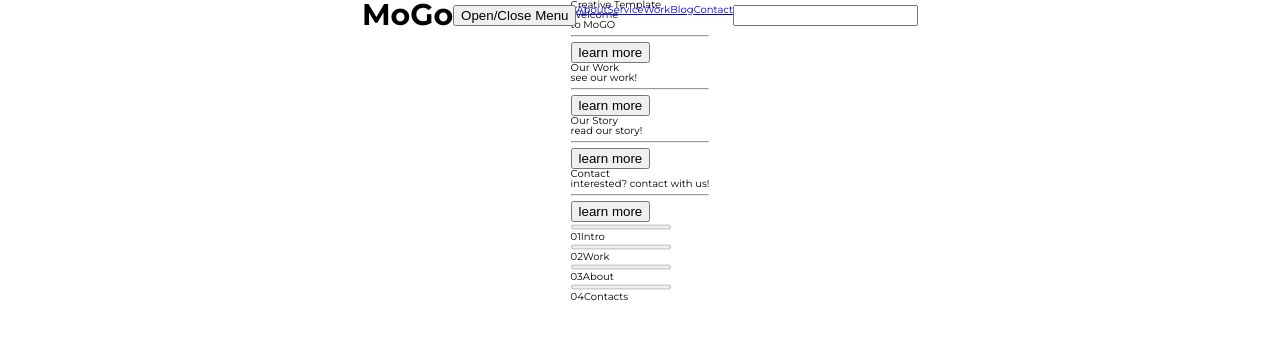
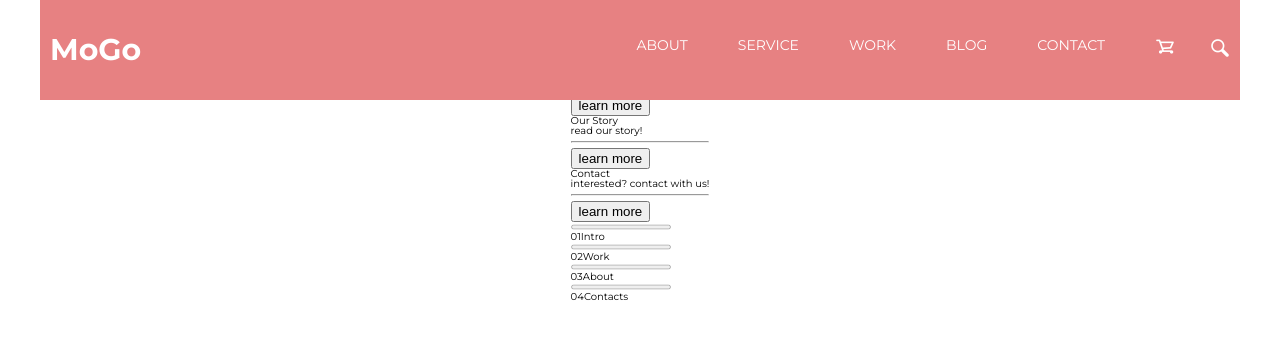
Before and after one commit to Emsi90/Projects, a website: page MoGo/src/index.html in a window 1280 px wide. Drawn offline with Linux system fonts and the light colour scheme.

Commit message:
work with MoGo

```diff
--- a/MoGo/src/index.html
+++ b/MoGo/src/index.html
@@ -7,7 +7,6 @@
     <meta name="description" content="Super Description!" />
 	<meta name="keywords" content="Super, MoGo, etc" />
 	<meta name="Author" content="Marcin Chojnacki" />
-    <title>Marcin Chojnacki - Tworzenie stron internetowych</title>
     <link rel="stylesheet" href="css/style.css">
     <title>Welcome to MoGo</title>
 </head>
@@ -30,15 +29,15 @@
                 </button>
                 <div class="menu__slide-menu">
                     <ul class="menu__list">
-                        <li class="menu__item"><a href="#about" class="menu_link">About</a></li>
-                        <li class="menu__item"><a href="#service" class="menu_link">Service</a></li>
-                        <li class="menu__item"><a href="#work" class="menu_link">Work</a></li>
-                        <li class="menu__item"><a href="#blog" class="menu_link">Blog</a></li>
-                        <li class="menu__item"><a href="#contact" class="menu_link">Contact</a></li>
-                        <li class="menu__item"><a href="busket" class="menu_link"></a></li>
-                        <li class="menu__item">
-                            <form class="menu__searchForm">
-                                <input type="search" class="menu__link">
+                        <li class="menu__item"><a href="#about" class="menu__link">About</a></li>
+                        <li class="menu__item"><a href="#service" class="menu__link">Service</a></li>
+                        <li class="menu__item"><a href="#work" class="menu__link">Work</a></li>
+                        <li class="menu__item"><a href="#blog" class="menu__link">Blog</a></li>
+                        <li class="menu__item"><a href="#contact" class="menu__link">Contact</a></li>
+                        <li class="menu__item"><a href="#busket" class="menu__link menu__link--cart"></a></li>
+                        <li class="menu__item menu__link--glass">
+                            <form class="menu__search-form">
+                                <input type="search" class="">
                             </form>
                         </li>
                     </ul>
--- a/MoGo/src/sass/style.scss
+++ b/MoGo/src/sass/style.scss
@@ -31,25 +31,114 @@ body {
     height: 100vh;
 }
 .menu {
+    background: #e78182;
     position: fixed;
     top: 0;
+    max-width: 1200px;
+    width: 100%;
+    height: 100px;
     display: flex;
     flex-direction: row;
     justify-content: center;
     align-items: center;
 
+    &__hamburger {
+        display: none;
+    }
+
     &__logo {
-        color: #000;
+        margin-left: 10px;
+        flex: 1;
+        color: #FFF;
         font-size: 3rem;
         font-weight: 700;
     }
 
     &__nav {
+        margin-right: 10px;
+        flex: 4;
+        justify-content: flex-end;
         display: flex;
         flex-direction: row;
     }
+
     &__list {
         display: flex;
         flex-direction: row;
     }
+
+    &__item {
+        margin: 25px;
+
+        &:last-child {
+            margin: 25px 0;
+        }
+    }
+
+    &__link {
+        color: #FFF;
+        text-transform: uppercase;
+        font-size: 1.4rem;
+        text-decoration: none;
+
+        &:hover {
+            color: #fce38a;
+            padding-bottom: 5px;
+            border-bottom: 2px solid #fce38a;
+        }
+
+        &--cart {
+            display: block;
+            width: 20px;
+            height: 20px;
+            background: url('../img/shopping_cart.png') top left no-repeat;
+
+            &:hover {
+                padding-bottom: 0;
+                border: none;
+                background: url('../img/shopping_cart--hover.png') top left no-repeat;
+            }
+        }
+
+//        &--glass {
+//            display: block;
+//            width: 20px;
+//            height: 20px;
+//            background: url('../img/magnifying_glass.png') top left no-repeat;
+//
+//            &:hover {
+//                padding-bottom: 0;
+//                border: none;
+//                background: url('../img/magnifying_glass--hover.png') top left no-repeat;
+//            }
+//
+//        }
+    }
+
+    &__search-form {
+
+        margin-top: -5px;
+
+        & input[type=search] {
+            cursor: pointer;
+            background: url('../img/magnifying_glass.png') 95% 50% no-repeat;
+            border: none;
+            width: 30px;
+            height: 30px;
+            transition: all 0.3s;
+            font-size: 1.4em;
+            padding: 5px;
+        }
+        & input[type=search]:hover {
+            background: url('../img/magnifying_glass--hover.png') 95% 50% no-repeat;
+        }
+        & input[type=search]:focus {
+            background: #FFF url('../img/magnifying_glass--hover.png') 95% 50% no-repeat;
+            width: 150px;
+        }
+    }
+
+    &__search-input input[type=search] {
+        width: 10px;
+    }
 }
```
Also changed, not shown: MoGo/src/css/style.css, MoGo/src/img/magnifying_glass--hover.png (added), MoGo/src/img/shopping_cart--hover.png (added), 1 other file.
